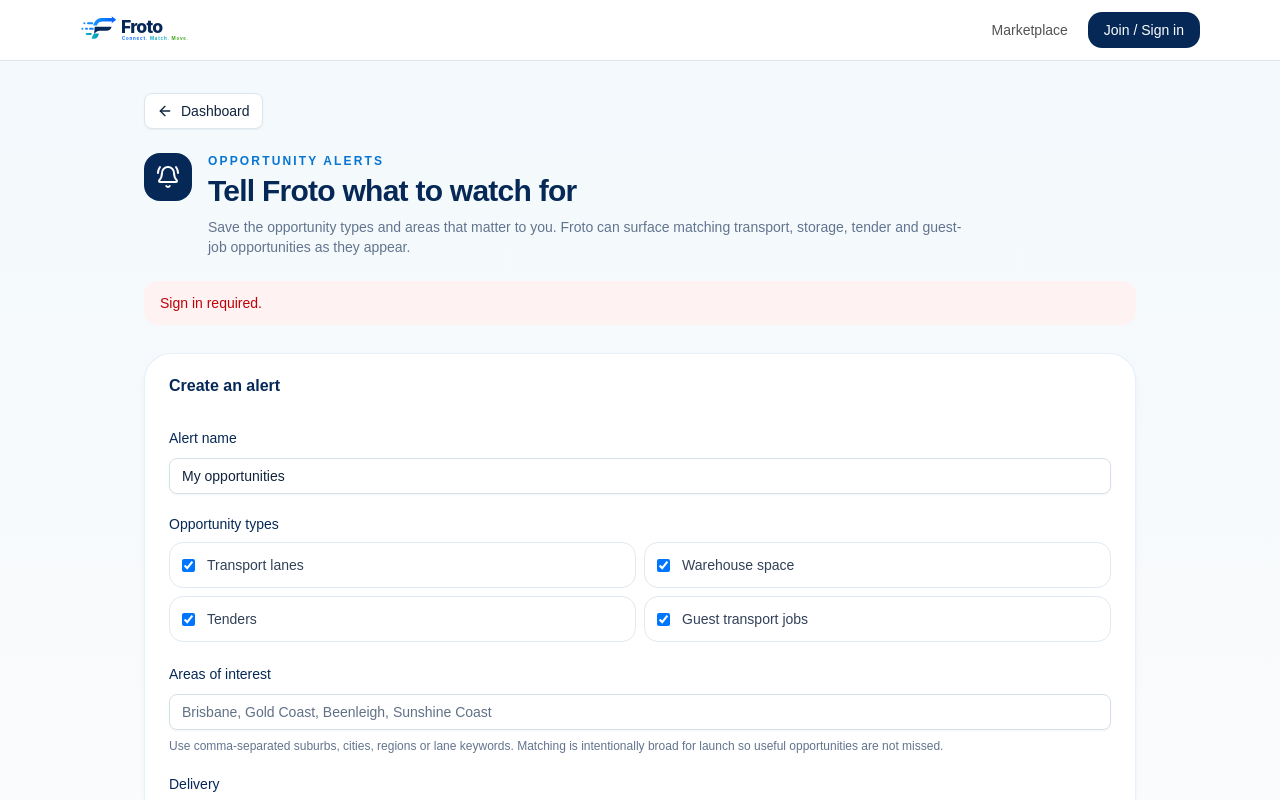
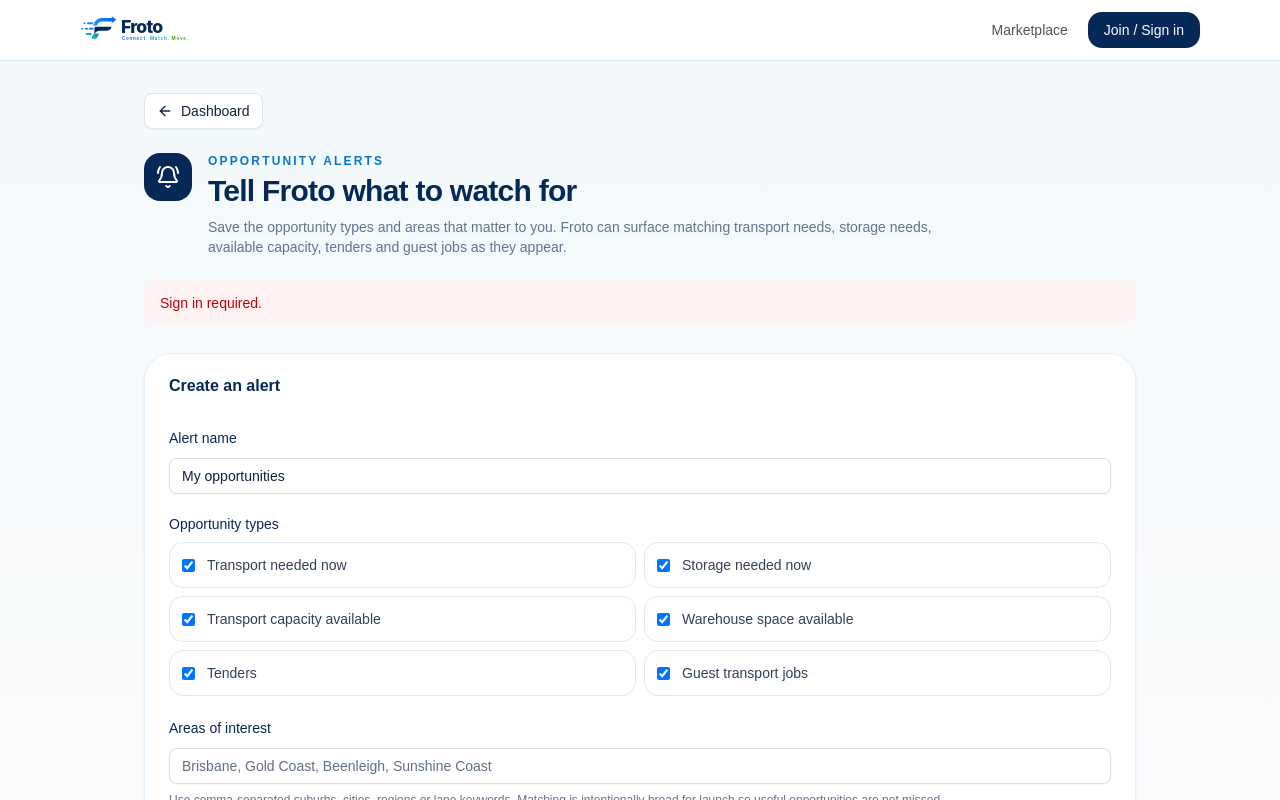
Before and after one commit to Froto01/Froto, a Next.js app: page /platform/opportunity-alerts in a window 1280 px wide. Shown: the top 800 px of the page. Built offline with nearby package versions, Linux system fonts and the light colour scheme; no server answers.

Commit message:
Expose spot requirement alert choices

```diff
--- a/app/platform/opportunity-alerts/page.tsx
+++ b/app/platform/opportunity-alerts/page.tsx
@@ -22,8 +22,10 @@ type Preference = {
 const MAX_SAVED_ALERTS = 20;
 
 const OPPORTUNITY_TYPES = [
-  ["TRANSPORT_LANE", "Transport lanes"],
-  ["WAREHOUSE_SPACE", "Warehouse space"],
+  ["SPOT_TRANSPORT_NEEDED", "Transport needed now"],
+  ["SPOT_STORAGE_NEEDED", "Storage needed now"],
+  ["TRANSPORT_LANE", "Transport capacity available"],
+  ["WAREHOUSE_SPACE", "Warehouse space available"],
   ["TENDER", "Tenders"],
   ["GUEST_JOB", "Guest transport jobs"],
 ] as const;
@@ -37,7 +39,7 @@ export default function OpportunityAlertsPage() {
   const [email, setEmail] = useState("");
   const [homeHref, setHomeHref] = useState("/platform");
   const [name, setName] = useState("My opportunities");
-  const [types, setTypes] = useState<string[]>(["TRANSPORT_LANE", "WAREHOUSE_SPACE", "TENDER", "GUEST_JOB"]);
+  const [types, setTypes] = useState<string[]>(OPPORTUNITY_TYPES.map(([value]) => value));
   const [areas, setAreas] = useState("");
   const [inAppEnabled, setInAppEnabled] = useState(true);
   const [emailEnabled, setEmailEnabled] = useState(true);
@@ -128,7 +130,7 @@ export default function OpportunityAlertsPage() {
 
   return <main className="min-h-screen bg-gradient-to-b from-froto-ice via-slate-50 to-white pb-16"><div className="mx-auto max-w-5xl px-4 py-8">
     <Button asChild variant="outline" className="mb-6 gap-2"><Link href={homeHref}><ArrowLeft className="h-4 w-4" />Dashboard</Link></Button>
-    <div className="flex items-start gap-4"><div className="rounded-2xl bg-froto-navy p-3 text-white"><BellRing className="h-6 w-6" /></div><div><p className="text-xs font-semibold uppercase tracking-[0.18em] text-froto-blue">Opportunity alerts</p><h1 className="mt-1 text-3xl font-semibold tracking-tight text-froto-navy">Tell Froto what to watch for</h1><p className="mt-2 max-w-3xl text-sm text-slate-500">Save the opportunity types and areas that matter to you. Froto can surface matching transport, storage, tender and guest-job opportunities as they appear.</p></div></div>
+    <div className="flex items-start gap-4"><div className="rounded-2xl bg-froto-navy p-3 text-white"><BellRing className="h-6 w-6" /></div><div><p className="text-xs font-semibold uppercase tracking-[0.18em] text-froto-blue">Opportunity alerts</p><h1 className="mt-1 text-3xl font-semibold tracking-tight text-froto-navy">Tell Froto what to watch for</h1><p className="mt-2 max-w-3xl text-sm text-slate-500">Save the opportunity types and areas that matter to you. Froto can surface matching transport needs, storage needs, available capacity, tenders and guest jobs as they appear.</p></div></div>
 
     {error ? <p className="mt-6 rounded-xl bg-red-50 px-4 py-3 text-sm text-red-700">{error}</p> : null}
 
```
